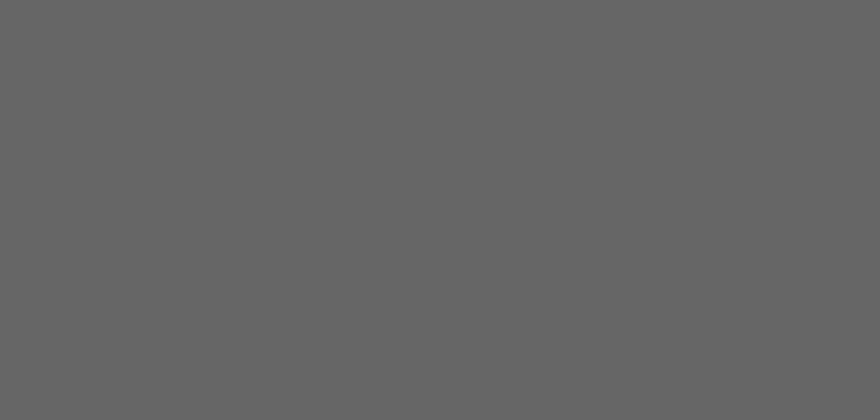
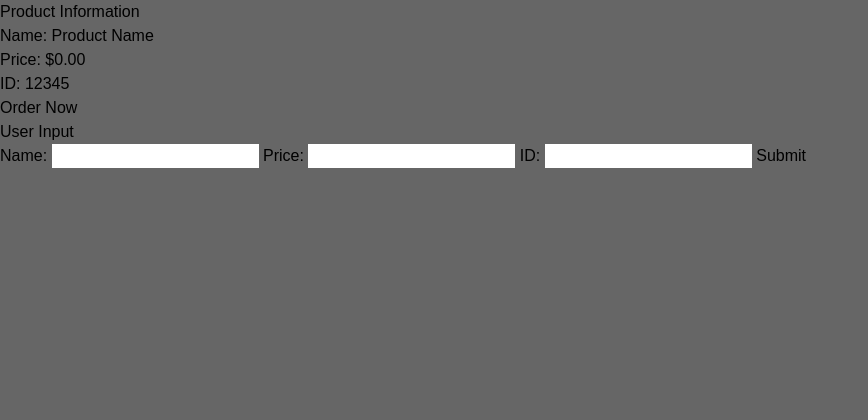
Before and after one commit to talha-bozan/ApolloCafe, a Flask app: page /dashboard in a window 1280 px wide. Before the commit the part shown is empty. Shown: the top 420 px of the page, without its empty margins (0-868 px from the left). After the commit the page ends 168 px from the top, so only its background shows below. Run offline with Flask 3, Linux system fonts and the light colour scheme.

Commit message:
insert data from dashboard

```diff
--- a/app.py
+++ b/app.py
@@ -48,6 +48,25 @@ def login():
             return "Invalid email or password"
     return render_template('login.html')
 
+@app.route('/dashboard', methods=['GET', 'POST'])
+def dashboard():
+    print("Method:", request.method)
+    print("Form Data:", request.form)
+
+    if request.method == 'POST':
+        product_name = request.form['inputName']
+        product_price = request.form['inputPrice']
+        product_id = request.form['inputID']
+        product_data = {
+            'name': product_name,
+            'price': product_price,
+            'productID': product_id,
+        }
+        db.collection('products').add(product_data)
+        return "success"
+
+    return render_template('dashboard.html')
+
 @app.route('/register', methods=['GET', 'POST'])
 def register():
     if request.method == 'POST':
@@ -82,9 +101,5 @@ def register():
 
     return render_template('register.html')
 
-@app.route('/dashboard')
-def dashboard():
-    return render_template('dashboard.html')
-
 if __name__ == '__main__':
     app.run(host='127.0.0.1', port=5050, debug=True)
--- a/templates/dashboard.html
+++ b/templates/dashboard.html
@@ -9,44 +9,36 @@
   <link rel="stylesheet" href="{{ url_for('static', filename='css/tooplate-antique-cafe.css') }}" />
 </head>
 <body>
-  <nav id="tm-nav" class="fixed w-full">
-    <div class="tm-container mx-auto px-2 md:py-6 text-right">
-      <!-- Navigation items go here -->
+
+  <div class="container">
+    <!-- Product Section -->
+    <div class="product">
+      <h2>Product Information</h2>
+      <p>Name: <span id="productName">Product Name</span></p>
+      <p>Price: $<span id="productPrice">0.00</span></p>
+      <p>ID: <span id="productID">12345</span></p>
+      <button id="orderButton">Order Now</button>
     </div>
-  </nav>
 
-  <div id="intro" class="parallax-window" data-parallax="scroll" data-image-src="{{ url_for('static', filename='images/antique-cafe-bg-01.jpg') }}">
-    <div class="container mx-auto px-2 tm-intro-width">
-      <!-- Intro content goes here -->
+    <!-- Small Panel for User Input -->
+    <div class="user-input-panel">
+      <h2>User Input</h2>
+      <form id="userInputForm" method="post">
+
+        <label for="inputName">Name:</label>
+        <input type="text" id="inputName" name="inputName" required>
+
+        <label for="inputPrice">Price:</label>
+          <input type="number" id="inputPrice" name="inputPrice" step="0.01" required>
+
+        <label for="inputID">ID:</label>
+        <input type="text" id="inputID" name="inputID" required>
+
+        <button type="submit" id="submitButton">Submit</button>
+      </form>
     </div>
   </div>
 
-  <div id="menu" class="parallax-window" data-parallax="scroll" data-image-src="{{ url_for('static', filename='images/antique-cafe-bg-02.jpg') }}">
-    <div class="container mx-auto tm-container py-24 sm:py-48">
-      <!-- Menu content goes here -->
-    </div>
-  </div>
 
-  <div id="about" class="parallax-window" data-parallax="scroll" data-image-src="{{ url_for('static', filename='images/antique-cafe-bg-03.jpg') }}">
-    <div class="container mx-auto tm-container py-24 sm:py-48">
-      <!-- About content goes here -->
-    </div>
-  </div>
-
-  <div id="contact" class="parallax-window relative" data-parallax="scroll" data-image-src="{{ url_for('static', filename='images/antique-cafe-bg-04.jpg') }}">
-    <div class="container mx-auto tm-container pt-24 pb-48 sm:py-48">
-      <!-- Contact content goes here -->
-    </div>
-  </div>
-
-  <script>
-    function checkAndShowHideMenu() {
-      if (window.innerWidth < 768) {
-        $("#tm-nav ul").addClass("hidden");
-      } else {
-        $("#tm-nav ul").removeClass("hidden");
-      }
-    }
-  </script>
 </body>
 </html>
```
